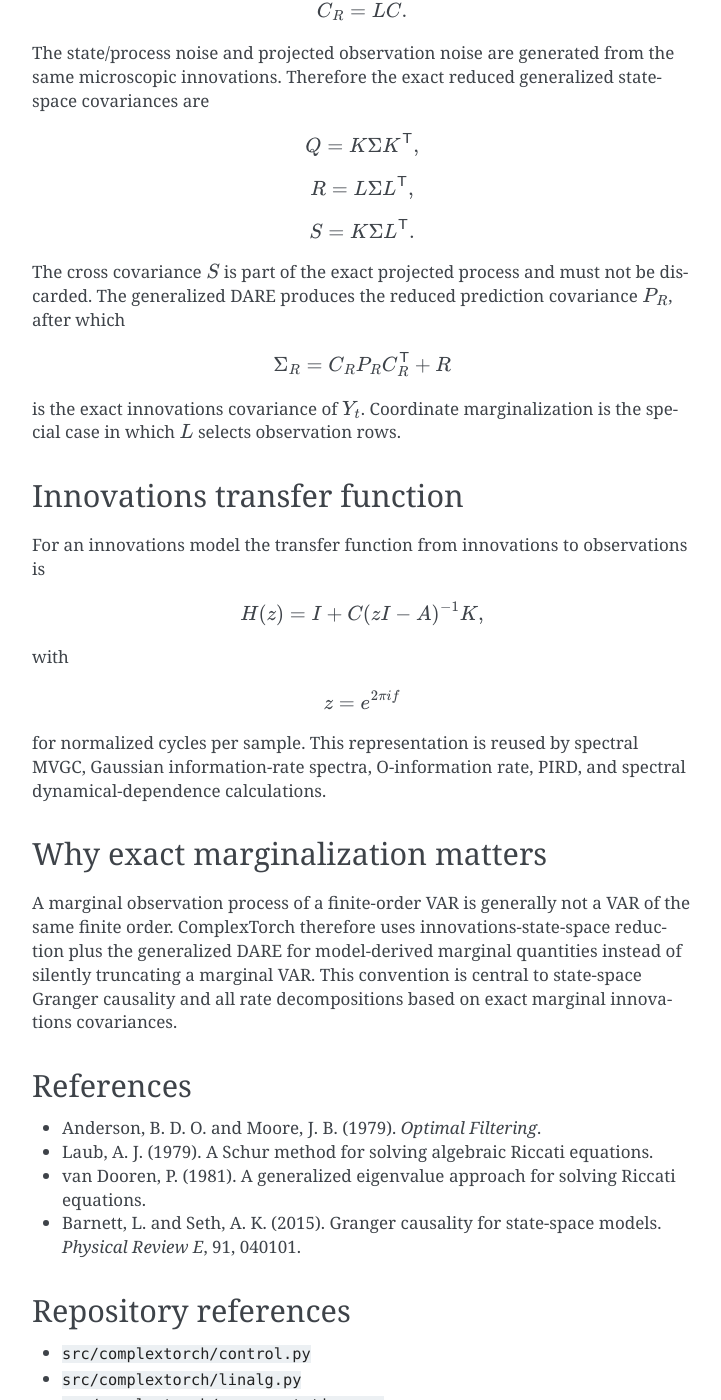
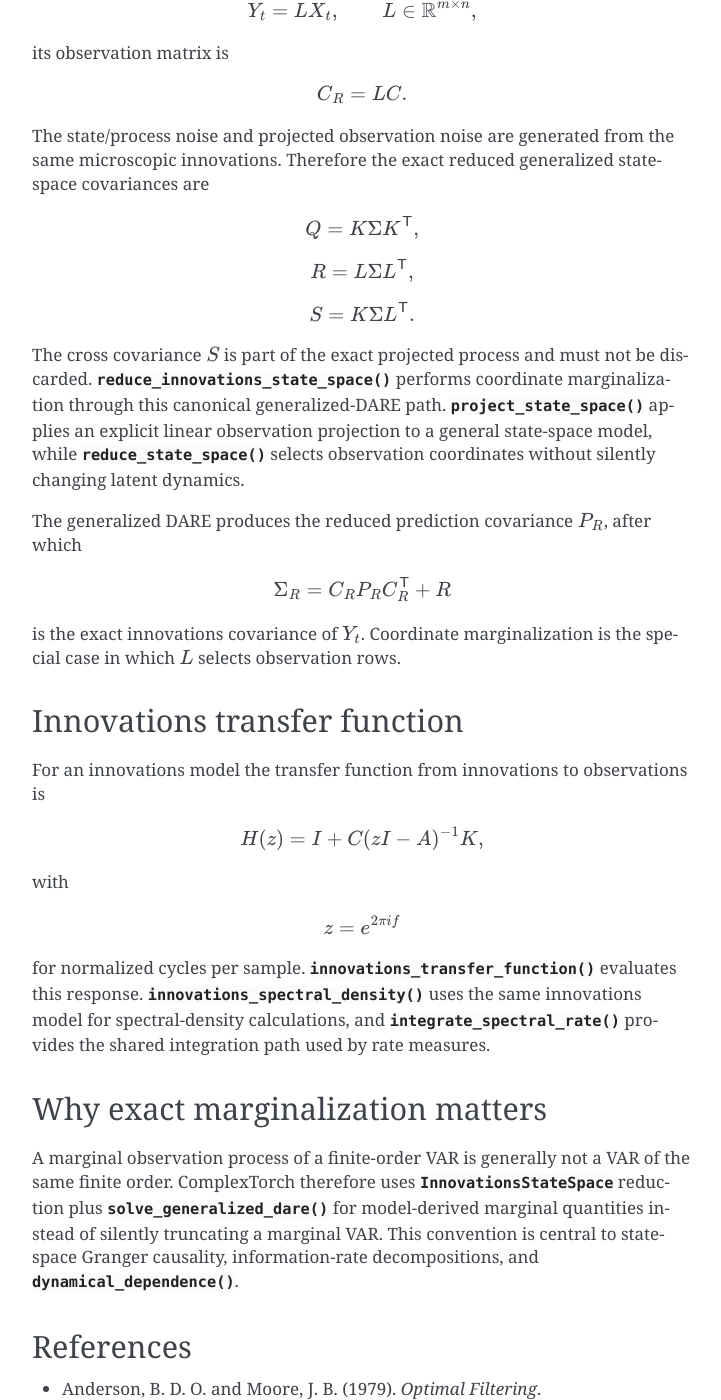
Before and after one commit to rubenherzog/complextorch, a Sphinx documentation site: the page built from docs/user_guide/control.rst, in a window 1280 px wide and 1400 px high, scrolled down 1943 px. Shown: the whole window, without its empty margins (388-1109 px from the left). Built offline with Sphinx 7.4.7, drawn with Linux system fonts in a browser that asks for light colours; pages that are not in the unit, such as notebooks, are missing from menus; some of the changed text lies outside the part shown.

Commit message:
Link Riccati and reduction API references

```diff
--- a/docs/user_guide/control.rst
+++ b/docs/user_guide/control.rst
@@ -20,9 +20,10 @@
    P=APA^{\mathsf T}+Q
    -APC^{\mathsf T}(CPC^{\mathsf T}+R)^{-1}CPA^{\mathsf T}.
 
-``solve_dare(..., backend="scipy")`` retains SciPy's ordered-QZ solver as a
-reference implementation. ``backend="torch"`` uses a device-native batched
-structured-doubling algorithm.
+:func:`~complextorch.solve_dare` exposes both the SciPy reference backend and
+the Torch-native batched backend. ``backend="scipy"`` retains SciPy's
+ordered-QZ solver; ``backend="torch"`` uses a device-native structured-doubling
+algorithm.
 
 In equivalent control-form notation, set
 
@@ -69,8 +70,9 @@
    (CPC^{\mathsf T}+R)^{-1}
    (APC^{\mathsf T}+S)^{\mathsf T}.
 
-For positive-definite :math:`R`, the Torch implementation performs the exact
-noise-decorrelation transform
+:func:`~complextorch.solve_generalized_dare` implements this generalized
+filtering equation. For positive-definite :math:`R`, its Torch backend performs
+the exact noise-decorrelation transform
 
 .. math::
 
@@ -80,8 +82,8 @@
 
    Q_0=Q-SR^{-1}S^{\mathsf T},
 
-then reuses the audited ordinary Torch DARE solver on
-:math:`(A_0,C,Q_0,R)`. This avoids maintaining a second Riccati iteration.
+then reuses :func:`~complextorch.solve_dare` on :math:`(A_0,C,Q_0,R)`. This
+avoids maintaining a second Riccati iteration.
 
 Steady-state innovations form
 -----------------------------
@@ -98,7 +100,10 @@
 
    K=APC^{\mathsf T}V^{-1}.
 
-This yields
+:func:`~complextorch.innovations_form` converts a
+:class:`~complextorch.StateSpaceModel` to this steady-state representation,
+while :func:`~complextorch.var_to_innovations_state_space` provides the exact
+VAR bridge to :class:`~complextorch.InnovationsStateSpace`.
 
 .. math::
 
@@ -153,8 +158,15 @@
    S=K\Sigma L^{\mathsf T}.
 
 The cross covariance :math:`S` is part of the exact projected process and must
-not be discarded. The generalized DARE produces the reduced prediction
-covariance :math:`P_R`, after which
+not be discarded. :func:`~complextorch.reduce_innovations_state_space` performs
+coordinate marginalization through this canonical generalized-DARE path.
+:func:`~complextorch.project_state_space` applies an explicit linear observation
+projection to a general state-space model, while
+:func:`~complextorch.reduce_state_space` selects observation coordinates without
+silently changing latent dynamics.
+
+The generalized DARE produces the reduced prediction covariance :math:`P_R`,
+after which
 
 .. math::
 
@@ -179,19 +191,22 @@
 
    z=e^{2\pi i f}
 
-for normalized cycles per sample. This representation is reused by spectral
-MVGC, Gaussian information-rate spectra, O-information rate, PIRD, and spectral
-dynamical-dependence calculations.
+for normalized cycles per sample. :func:`~complextorch.innovations_transfer_function`
+evaluates this response. :func:`~complextorch.innovations_spectral_density`
+uses the same innovations model for spectral-density calculations, and
+:func:`~complextorch.integrate_spectral_rate` provides the shared integration
+path used by rate measures.
 
 Why exact marginalization matters
 ---------------------------------
 
 A marginal observation process of a finite-order VAR is generally not a VAR of
-the same finite order. ComplexTorch therefore uses innovations-state-space
-reduction plus the generalized DARE for model-derived marginal quantities
-instead of silently truncating a marginal VAR. This convention is central to
-state-space Granger causality and all rate decompositions based on exact
-marginal innovations covariances.
+the same finite order. ComplexTorch therefore uses
+:class:`~complextorch.InnovationsStateSpace` reduction plus
+:func:`~complextorch.solve_generalized_dare` for model-derived marginal
+quantities instead of silently truncating a marginal VAR. This convention is
+central to state-space Granger causality, information-rate decompositions, and
+:func:`~complextorch.dynamical_dependence`.
 
 References
 ----------
```
